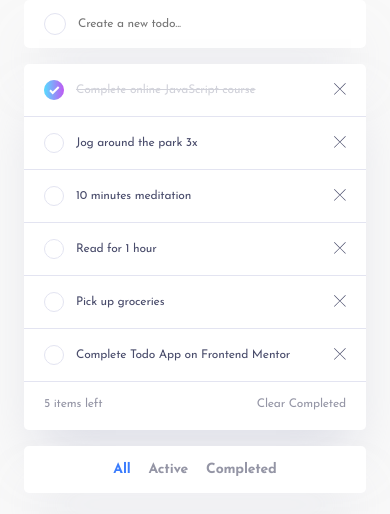
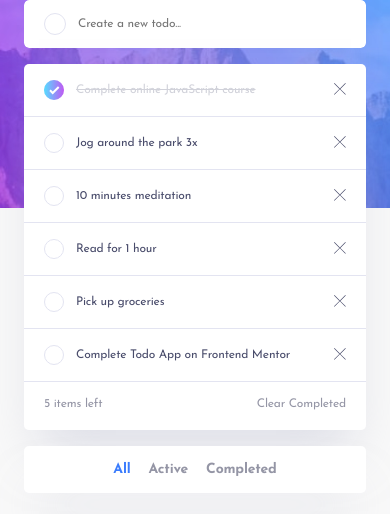
Before and after one commit to Orliland/todo-app, a React (Vite) app: page / in a window 390 px wide. Shown: the top 514 px of the page. Built offline with nearby package versions, Linux system fonts and the light colour scheme.

Commit message:
Add basic layout mobile light

```diff
--- a/src/App.css
+++ b/src/App.css
@@ -1,6 +1,6 @@
 .main {
   display: flex;
   flex-direction: column;
-  margin: 0 2.4rem;
+  margin: 0 auto;
   max-width: 54rem;
 }
--- a/src/index.css
+++ b/src/index.css
@@ -20,8 +20,11 @@
 
 body {
   margin: 0;
-  padding: 0;
+  padding: 0 2.4rem;
 
+  background-image: url("./assets/bg-mobile-light.jpg");
+  background-repeat: no-repeat;
+  background-size: contain;
   background-color: var(--light-gray);
 
   font-size: 1.8rem;
```
Also changed, not shown: src/assets/bg-mobile-light.jpg (added).
